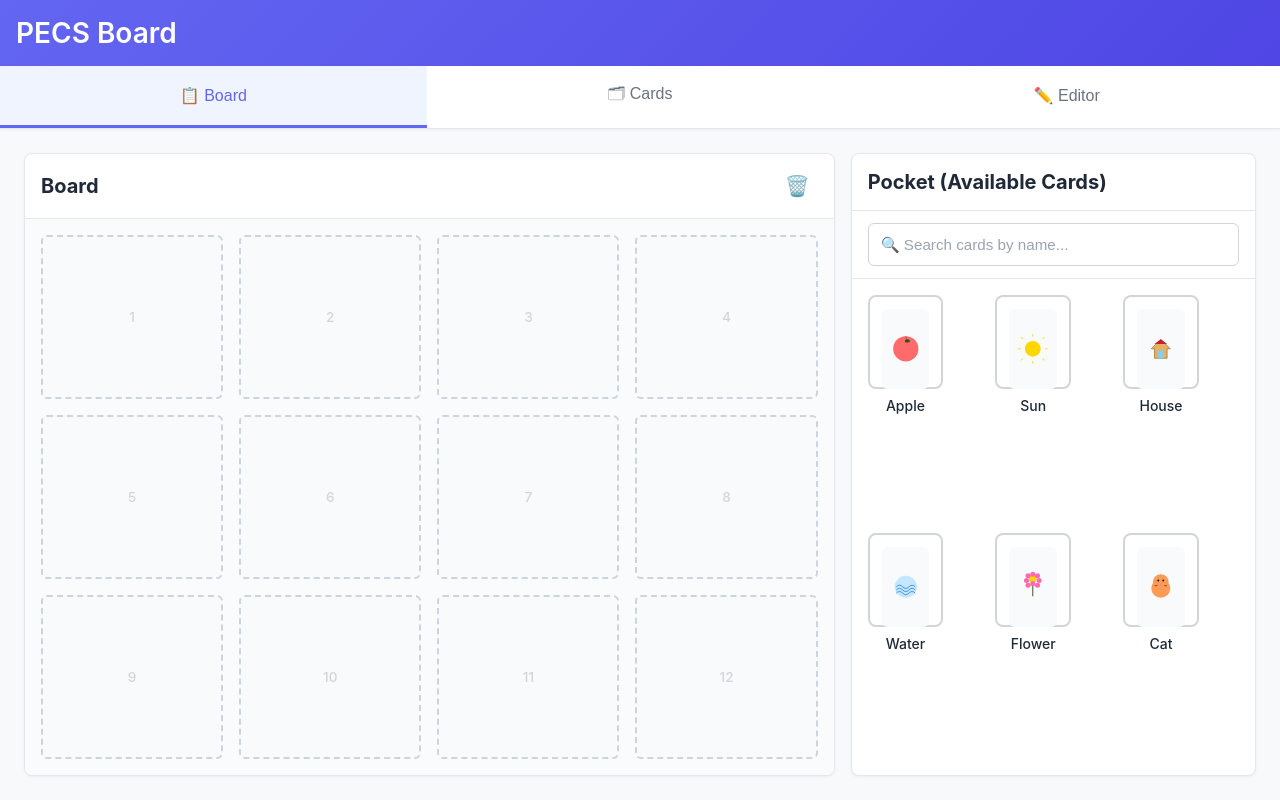
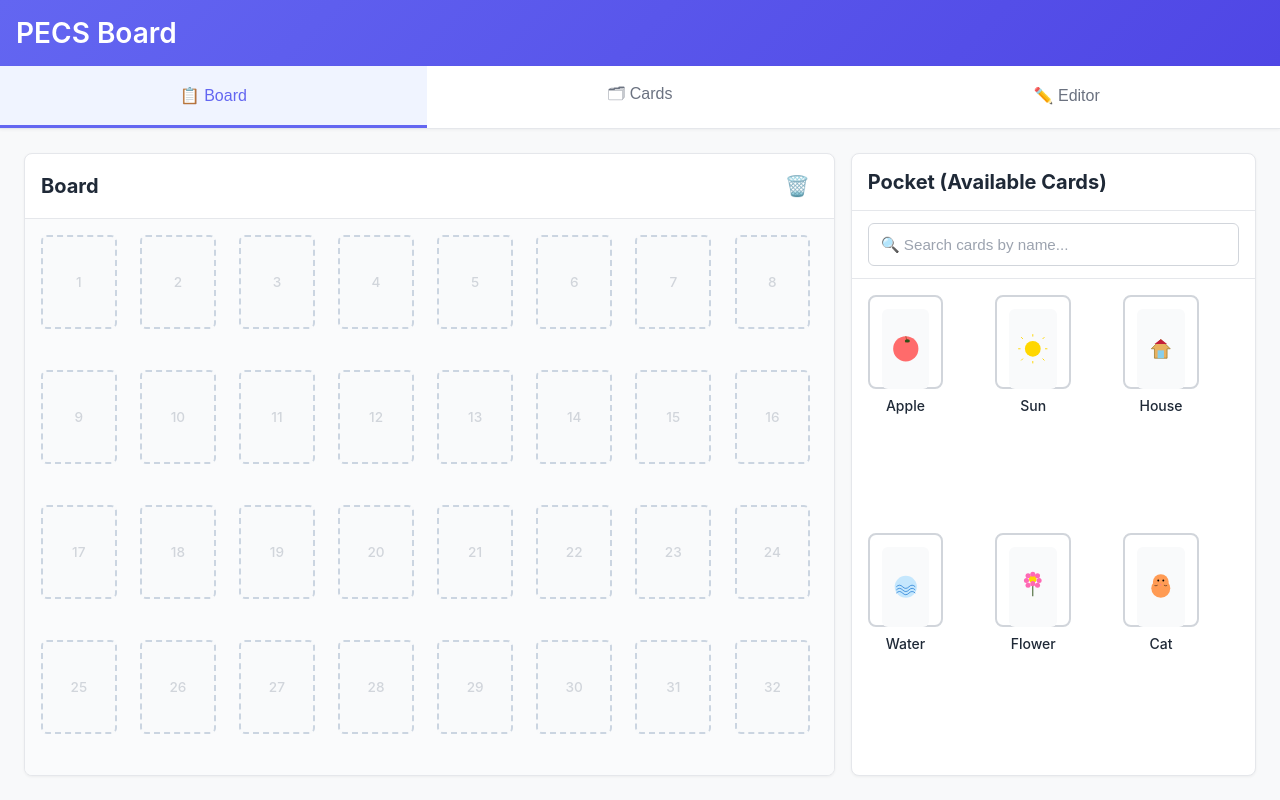
Before and after one commit to qq-1337-1/pecs_one, a Vue app: page / in a window 1280 px wide. Built offline with nearby package versions, Linux system fonts and the light colour scheme; no server answers.

Commit message:
[ai]fix board area: 1) make board slots same as default card size 2) calculate amount of slots dynamically (so that on wider screens there will be more slots)

```diff
--- a/src/components/Board.vue
+++ b/src/components/Board.vue
@@ -7,7 +7,7 @@
           🗑️
         </button>
       </div>
-      <div class="board">
+      <div class="board" ref="boardElement" :style="{ gridTemplateColumns: `repeat(${numColumns}, 1fr)` }">
         <div
           v-for="(slotId, index) in boardSlots"
           :key="index"
@@ -62,16 +62,19 @@
 </template>
 
 <script setup>
-import { ref, computed, onMounted } from 'vue'
+import { ref, computed, onMounted, nextTick } from 'vue'
 import PecCard from './PecCard.vue'
 import SearchFilter from './SearchFilter.vue'
 import { loadPecsCards, loadBoardState, saveBoardState } from '../utils/storage'
+import pecsConfig from '../pecs-config.js'
 
-const MAX_SLOTS = 12
+const ROWS = 4 // Number of rows to display
 const allCards = ref([])
-const boardSlots = ref(Array(MAX_SLOTS).fill(null)) // Array of card IDs or null
+const boardSlots = ref([])
+const numColumns = ref(4) // Will be calculated dynamically
 const searchQuery = ref('')
 const dragSourceSlot = ref(null)
+const boardElement = ref(null)
 
 const activeCards = computed(() =>
   allCards.value.filter((card) => card.active !== false)
@@ -96,14 +99,62 @@
 onMounted(async () => {
   allCards.value = await loadPecsCards()
   const savedBoardIds = await loadBoardState()
-  // Convert old format (array of IDs) to slot format
-  boardSlots.value = Array(MAX_SLOTS).fill(null)
+
+  // Wait for DOM to be fully rendered before calculating columns
+  await nextTick()
+
+  // Calculate columns based on board width
+  calculateColumns()
+
+  // Initialize slots array based on calculated columns
+  const maxSlots = numColumns.value * ROWS
+  boardSlots.value = Array(maxSlots).fill(null)
+
+  // Load saved board state
   savedBoardIds.forEach((id, idx) => {
-    if (idx < MAX_SLOTS) {
+    if (idx < boardSlots.value.length) {
       boardSlots.value[idx] = id
     }
   })
+
+  // Listen for window resize to recalculate columns
+  window.addEventListener('resize', handleWindowResize)
 })
+
+const calculateColumns = () => {
+  if (!boardElement.value) return
+
+  const boardWidth = boardElement.value.offsetWidth
+  const slotWidthMM = pecsConfig.cardWidthMM
+
+  // Convert mm to pixels (approximately 3.78px per mm at 96 DPI)
+  const pxPerMM = 3.78
+  const slotWidthPx = slotWidthMM * pxPerMM
+
+  // Account for gap (16px = 1rem)
+  const gapPx = 16
+
+  // Calculate how many slots fit
+  const availableWidth = boardWidth - gapPx // Subtract one gap for padding/margin
+  const columns = Math.max(1, Math.floor(availableWidth / (slotWidthPx + gapPx)))
+
+  if (columns !== numColumns.value) {
+    numColumns.value = columns
+    // Resize slots array if columns changed
+    const maxSlots = columns * ROWS
+    const newSlots = Array(maxSlots).fill(null)
+    boardSlots.value.forEach((cardId, idx) => {
+      if (idx < newSlots.length) {
+        newSlots[idx] = cardId
+      }
+    })
+    boardSlots.value = newSlots
+  }
+}
+
+const handleWindowResize = () => {
+  calculateColumns()
+}
 
 const getCardById = (cardId) => {
   return allCards.value.find((card) => card.id === cardId)
@@ -198,7 +249,7 @@
 }
 
 const clearBoard = () => {
-  boardSlots.value = Array(MAX_SLOTS).fill(null)
+  boardSlots.value = Array(numColumns.value * ROWS).fill(null)
   saveBoardState([])
 }
 </script>
@@ -257,7 +308,6 @@
 .board {
   flex: 1;
   display: grid;
-  grid-template-columns: repeat(4, 1fr);
   gap: 1rem;
   padding: 1rem;
   overflow-y: auto;
@@ -265,7 +315,10 @@
 }
 
 .board-slot {
-  min-height: 140px;
+  width: 20mm;
+  height: 25mm;
+  min-height: 0;
+  min-width: 0;
   border: 2px dashed #cbd5e1;
   border-radius: 0.375rem;
   background-color: #f9fafb;
@@ -305,6 +358,7 @@
   width: 100%;
   height: 100%;
   cursor: move;
+  display: flex;
 }
 
 .pocket {
@@ -332,10 +386,6 @@
   .board-container {
     grid-template-columns: 1fr;
   }
-
-  .board {
-    grid-template-columns: repeat(3, 1fr);
-  }
 }
 
 @media (max-width: 640px) {
@@ -350,7 +400,6 @@
   }
 
   .board {
-    grid-template-columns: repeat(2, 1fr);
     gap: 0.5rem;
     padding: 0.75rem;
   }
```
